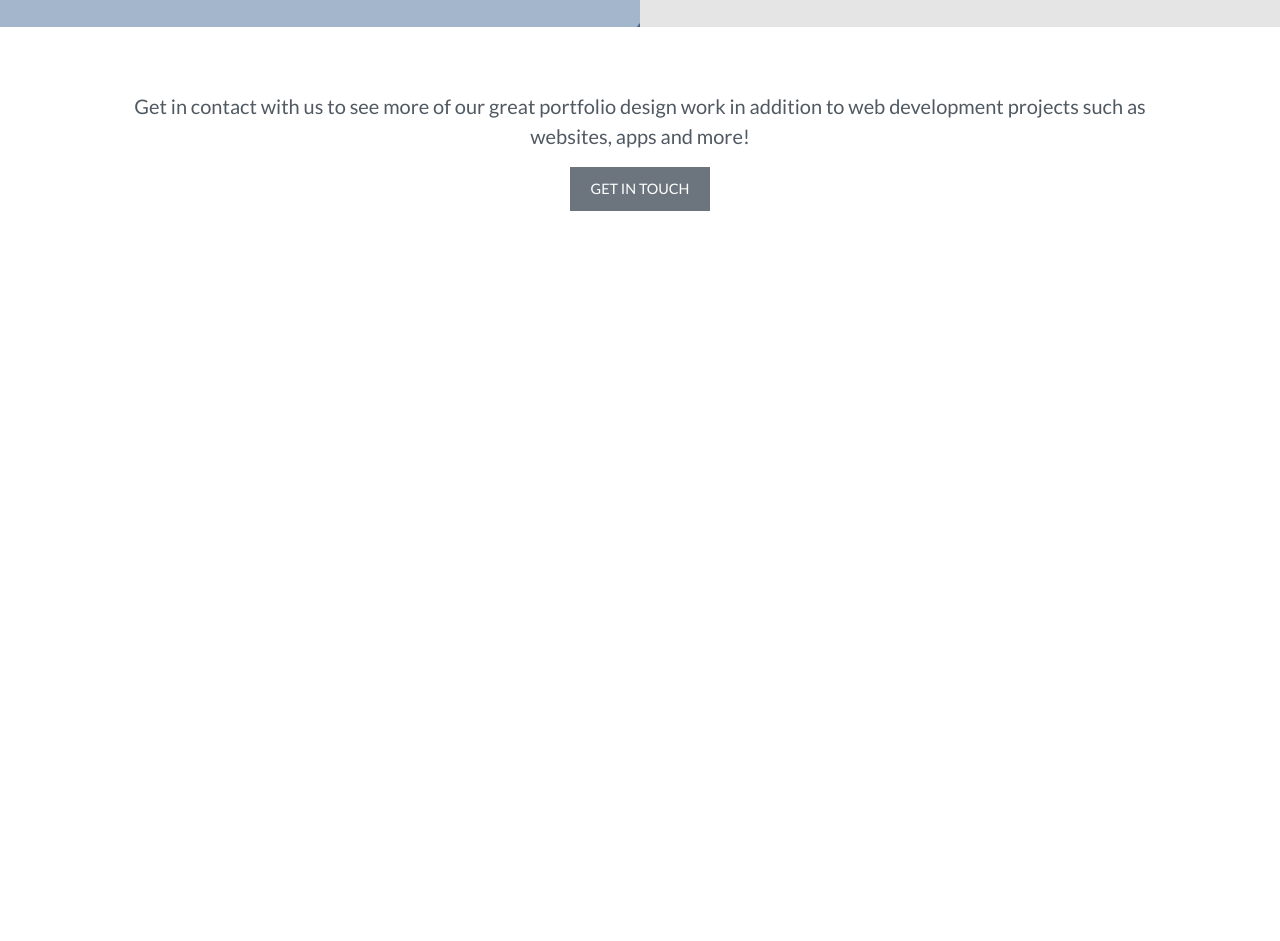
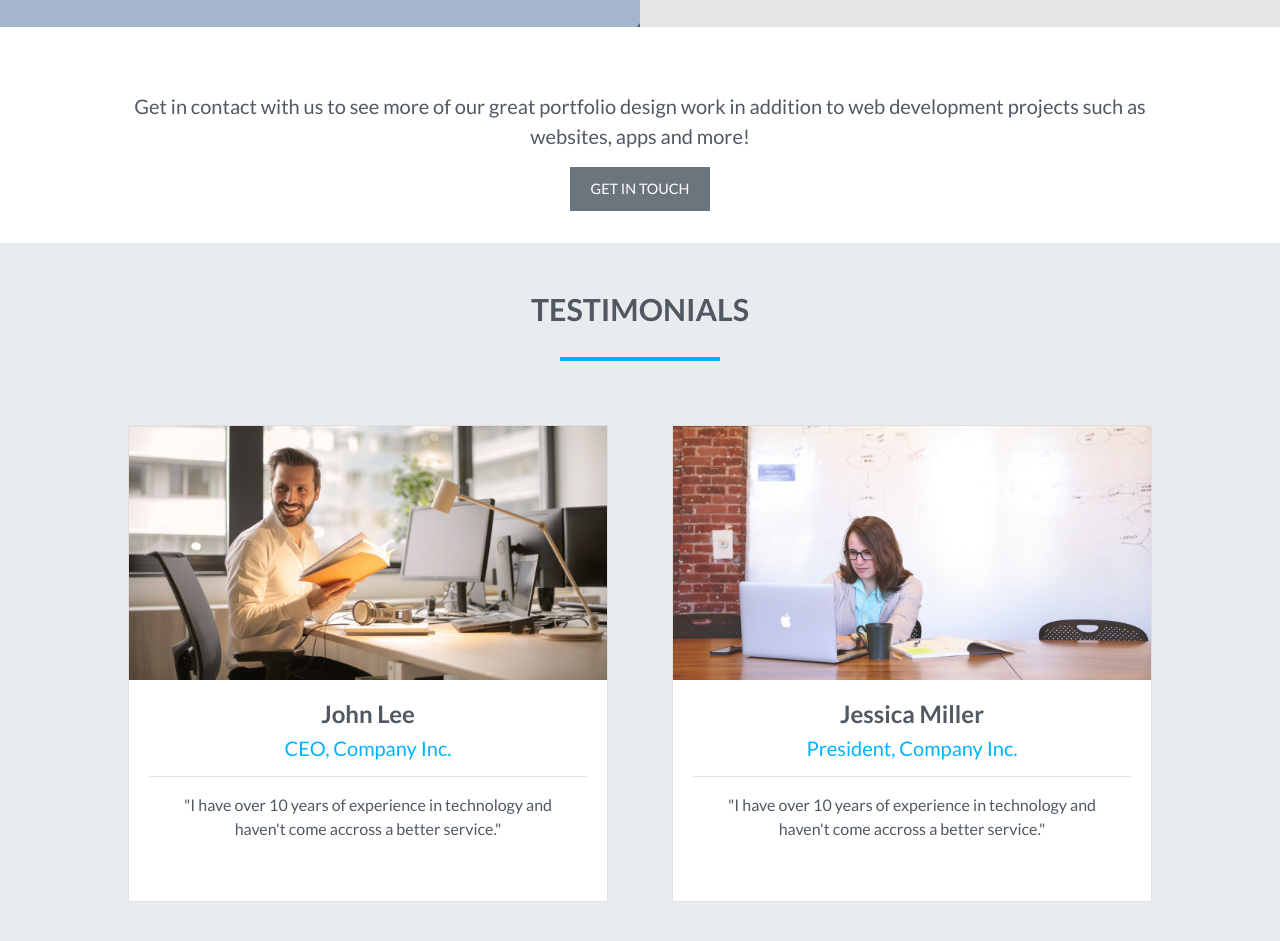
Before and after one commit to AntonSmid/NestTheme, a plain HTML site: page index.html in a window 1280 px wide. Shown: the part 1905-2846 px from the top of the page. Before the commit the page ends 2148 px from the top, so only its background shows below. Drawn offline with Linux system fonts and the light colour scheme.

Commit message:
Testimonials section done.

```diff
--- a/css/style.css
+++ b/css/style.css
@@ -154,6 +154,31 @@ img.example-image {
   overflow: hidden;
 }
 
+/* ====== TESTIMONIALS SECTION ====== */
+
+.card {
+  margin: 0 1rem;
+  border-radius: 0;
+}
+
+.card-img-top {
+  border-radius: 0;
+}
+
+.card h4 {
+  font-weight: 700;
+}
+
+.card h5 {
+  color: #00b3ff;
+}
+
+.card p {
+  border-top: 1px solid rgba(0,0,0,0.1);
+  padding: 1rem;
+  margin: 1rem 0 1.5rem;
+}
+
 
 /*============ BOOTSTRAP BREAK POINTS:
 
--- a/index.html
+++ b/index.html
@@ -187,7 +187,42 @@
 
 <!-- ====== Start Testimonials Section ====== -->
  <div id="testimonials" class="offset">
+  <div class="jumbotron">
 
+   <h3 class="heading">Testimonials</h3>
+   <div class="heading-underline"></div>
+
+   <div class="row narrow">
+
+    <div class="col-md-6">
+      <div class="card text-center">
+        <img class="card-img-top" src="img/testimonials/1.png" alt="">
+
+        <div class="card-body">
+          <h4>John Lee</h4>
+          <h5>CEO, Company Inc.</h5>
+          <p>"I have over 10 years of experience in technology and haven't come accross a better service."</p>
+        </div> <!-- end card-body -->
+
+      </div>
+    </div> <!-- End col1 -->
+
+
+     <div class="col-md-6">
+      <div class="card text-center">
+        <img class="card-img-top" src="img/testimonials/2.png" alt="">
+
+        <div class="card-body">
+          <h4>Jessica Miller</h4>
+          <h5>President, Company Inc.</h5>
+          <p>"I have over 10 years of experience in technology and haven't come accross a better service."</p>
+        </div> <!-- end card-body -->
+
+      </div>
+    </div> <!-- End col2 -->
+
+   </div> <!-- End Row -->
+  </div> <!-- End jumbotron -->
  </div>
 <!-- ====== END Testimonials Section ====== -->
 
```
